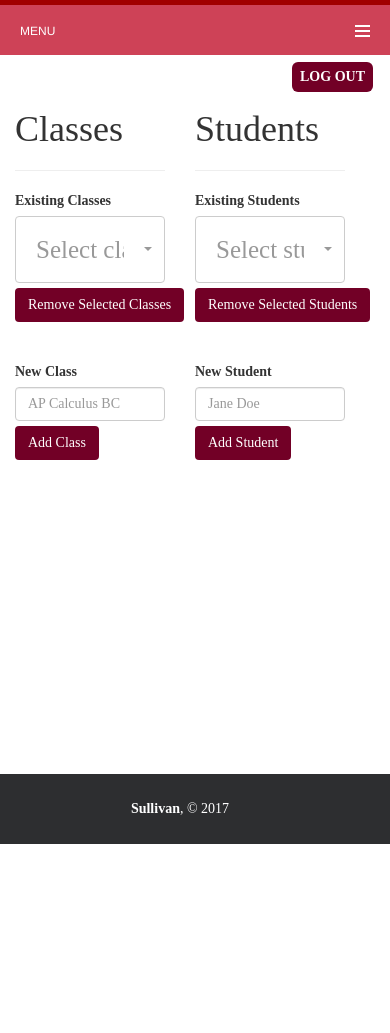
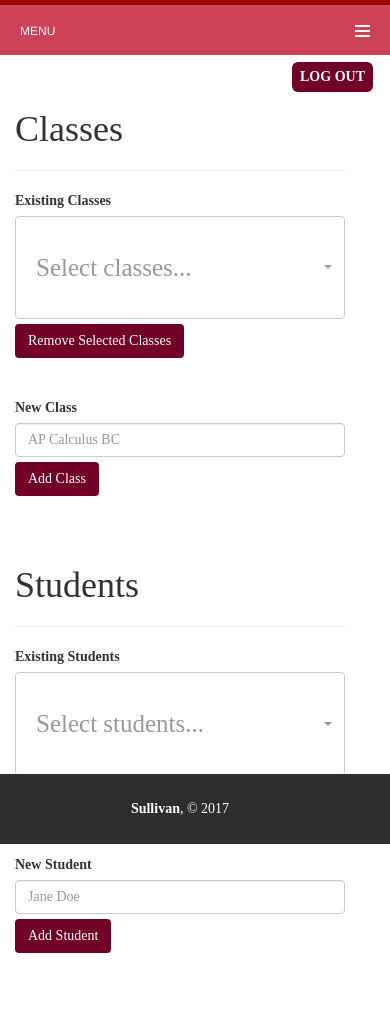
Before and after one commit to HackingForGood/HarvardHacks, a Flask app: template templates/teacher/config.html in a window 390 px wide. Before the commit the page ends 844 px from the top, so only its background shows below. Run offline with Flask 2, Linux system fonts and the light colour scheme; the template is opened without the code that fills it, so the values that code supplies are empty; some libraries are stand-ins or nearby versions; some web fonts are replaced.

Commit message:
responsive teacher config page

```diff
--- a/static/css/config.css
+++ b/static/css/config.css
@@ -49,3 +49,9 @@
 .text-input {
     margin-bottom: 5px;
 }
+
+@media all and (max-width: 800px) {
+    .last-section {
+        margin-top: 50px;
+    }
+}
--- a/static/css/styles.css
+++ b/static/css/styles.css
@@ -13,10 +13,9 @@
     src: url("fonts/Ubuntu-R.ttf") format("truetype");
 }
 
-/*.container {
-    display:flex;
-    width: auto;
-}*/
+* {
+    z-index: 1;
+}
 
 h4 {
     text-align: center;
--- a/templates/teacher/config.html
+++ b/templates/teacher/config.html
@@ -15,7 +15,7 @@
 
 {% block body %}
 <div class="row select-boxes">
-    <div class="col-xs-6">
+    <div class="col-md-6 col-sm-12 col-xs-12">
         <h1>Classes</h1>
         <hr>
         <label for="class-select">Existing Classes</label>
@@ -32,7 +32,7 @@
         <input type="text" class="form-control text-input" id="class-name" placeholder="AP Calculus BC">
         <button type="button" class="btn btn-config">Add Class</button>
     </div>
-    <div class="col-xs-6">
+    <div class="col-md-6 col-sm-12 col-xs-12 last-section">
         <h1>Students</h1>
         <hr>
         <label for="student-select">Existing Students</label>
```
